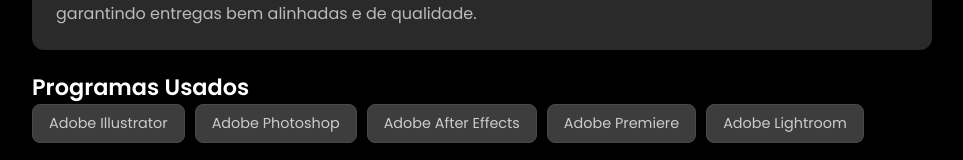
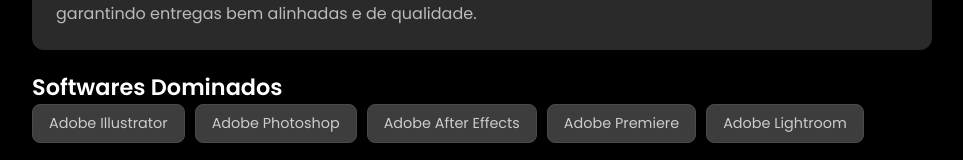
Before and after one commit to manuhostin/portifolio-jessica, a Vue app: page /sobre in a window 1280 px wide. Shown: the part 873-1033 px from the top of the page, without its empty margins (158-1121 px from the left). Built offline with nearby package versions, Linux system fonts and the light colour scheme.

Commit message:
fix: pequena alteração realizada em um titulo

```diff
--- a/src/views/SobreView.vue
+++ b/src/views/SobreView.vue
@@ -60,7 +60,7 @@
       </section>
 
       <section class="card-habilidades">
-        <h3>Programas Usados</h3>
+        <h3>Softwares Dominados</h3>
         <div class="tags-container">
           <span class="tag">Adobe Illustrator</span>
           <span class="tag">Adobe Photoshop</span>
```
